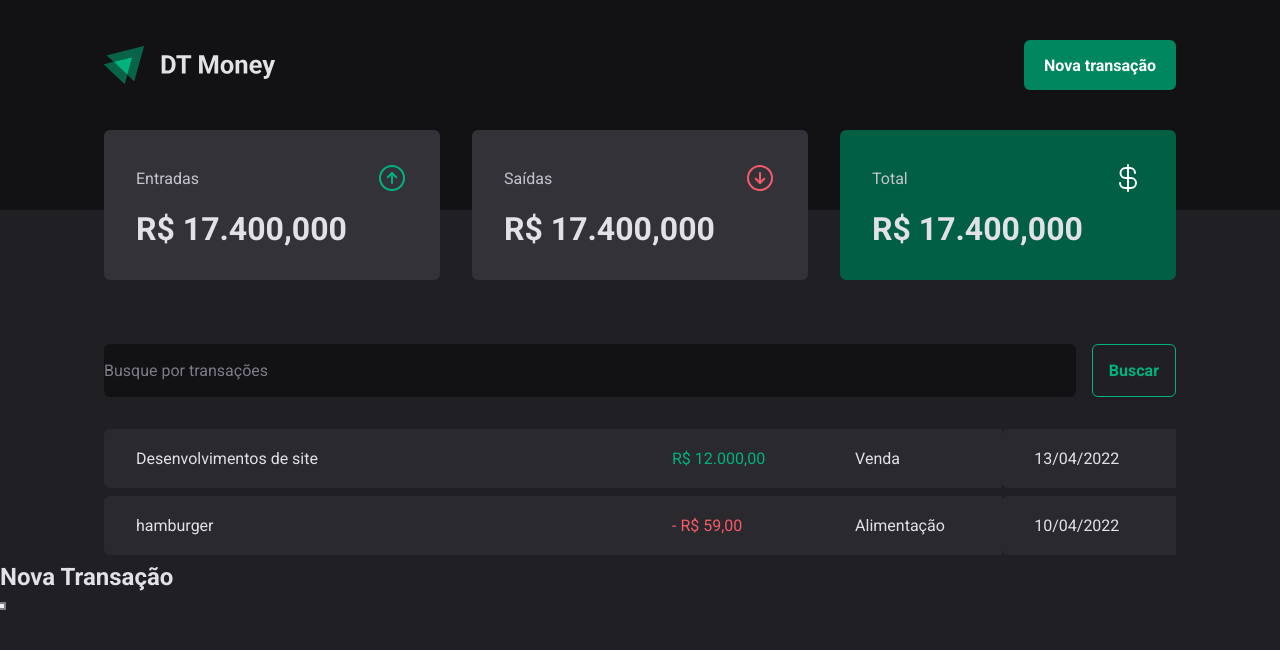
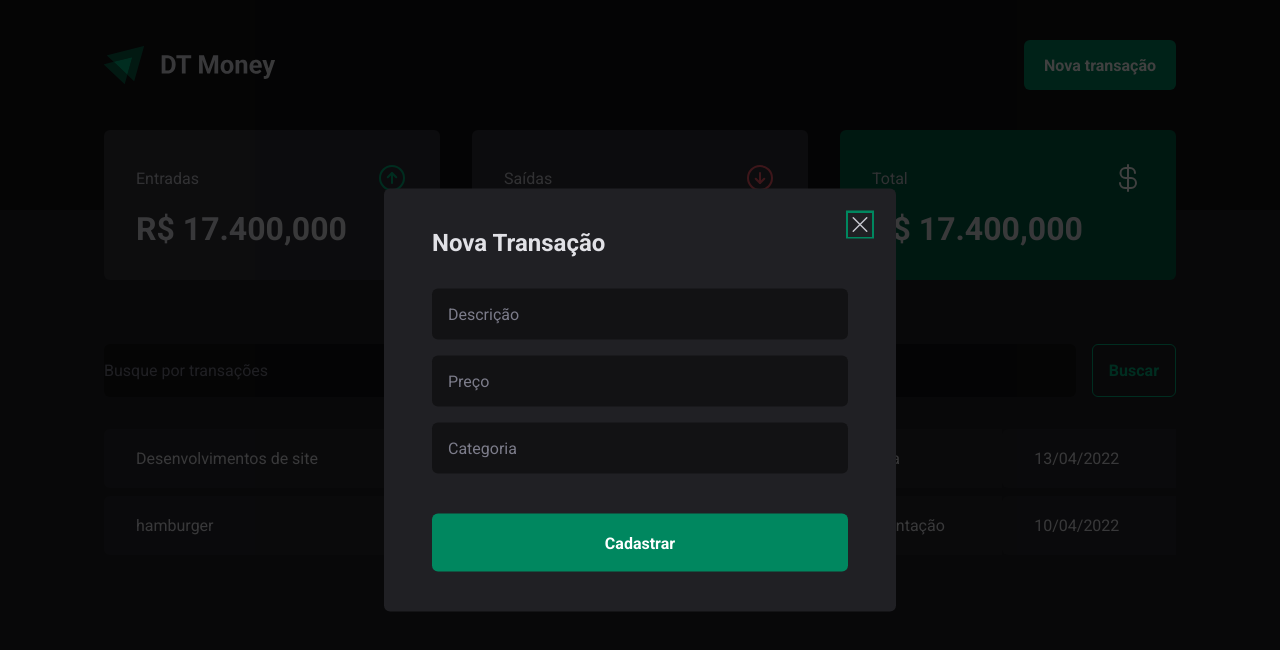
Before and after one commit to viniciusferreira7/dt-money, a React (Vite) app: page / in a window 1280 px wide. Both pictures are taken after a click on the button "Nova transação". Shown: the top 650 px of the page. Built offline with nearby package versions, Linux system fonts and the light colour scheme.

Commit message:
style(newtransactionmodalnewtransactionmodal): applied CSS in the modal

```diff
--- a/src/components/Header/index.tsx
+++ b/src/components/Header/index.tsx
@@ -2,6 +2,7 @@
 import * as Dialog from '@radix-ui/react-dialog'
 
 import logoImg from '../../assets/logo-dt-money.svg'
+import { NewTransactionModal } from '../NewTransactionModal'
 
 export function Header() {
   return (
@@ -12,13 +13,7 @@
           <Dialog.Trigger asChild>
             <NewTransactionsButton>Nova transação</NewTransactionsButton>
           </Dialog.Trigger>
-          <Dialog.Portal>
-            <Dialog.Overlay />
-            <Dialog.Content>
-              <Dialog.Title>Nova Transação</Dialog.Title>
-              <Dialog.Close />
-            </Dialog.Content>
-          </Dialog.Portal>
+          <NewTransactionModal />
         </Dialog.Root>
       </HeaderContent>
     </HeaderContainer>
--- /dev/null
+++ b/src/components/NewTransactionModal/index.tsx
@@ -0,0 +1,25 @@
+import * as Dialog from '@radix-ui/react-dialog'
+import { X } from 'phosphor-react'
+import { CloseButton, Content, Overlay } from './styles'
+
+export function NewTransactionModal() {
+  return (
+    <Dialog.Portal>
+      <Overlay />
+      <Content>
+        <Dialog.Title>Nova Transação</Dialog.Title>
+        <CloseButton>
+          <X size={24} />
+        </CloseButton>
+
+        <form>
+          <input type="text" placeholder="Descrição" required />
+          <input type="number" placeholder="Preço" required />
+          <input type="text" placeholder="Categoria" required />
+
+          <button type="submit">Cadastrar</button>
+        </form>
+      </Content>
+    </Dialog.Portal>
+  )
+}
--- /dev/null
+++ b/src/components/NewTransactionModal/styles.ts
@@ -0,0 +1,68 @@
+import styled from 'styled-components'
+import * as Dialog from '@radix-ui/react-dialog'
+
+export const Overlay = styled(Dialog.Overlay)`
+  position: fixed;
+  width: 100vw;
+  height: 100vh;
+  inset: 0;
+  background: rgba(0, 0, 0, 0.75);
+`
+
+export const Content = styled(Dialog.Content)`
+  min-width: 32rem;
+  border-radius: 6px;
+  padding: 2.5rem 3rem;
+  background: ${(props) => props.theme['gray-800']};
+  position: fixed;
+  top: 50%;
+  left: 50%;
+  transform: translate(-50%, -50%);
+
+  form {
+    margin-top: 2rem;
+
+    display: flex;
+    flex-direction: column;
+    gap: 1rem;
+
+    input {
+      border-radius: 6px;
+      border: 0;
+      background: ${(props) => props.theme['gray-900']};
+      color: ${(props) => props.theme['gray-300']};
+      padding: 1rem;
+
+      &::placeholder {
+        color: ${(props) => props.theme['gray-500']};
+      }
+    }
+
+    button[type='submit'] {
+      height: 58px;
+      border: 0;
+      background: ${(props) => props.theme['green-500']};
+      color: ${(props) => props.theme.white};
+      font-weight: bold;
+      padding: 0 1.25rem;
+      border-radius: 6px;
+      margin-top: 1.5rem;
+      cursor: pointer;
+
+      &:hover {
+        background-color: ${(props) => props.theme['green-700']};
+        transition: background-color, 0.2s;
+      }
+    }
+  }
+`
+export const CloseButton = styled(Dialog.Close)`
+  background: transparent;
+  border: 0;
+  position: absolute;
+  top: 1.5rem;
+  right: 1.5rem;
+  line-height: 0;
+  cursor: pointer;
+  color: ${(props) => props.theme['gray-300']};
+`
--- a/src/styles/global.ts
+++ b/src/styles/global.ts
@@ -9,7 +9,7 @@
 
 :focus{
   outline: 0;
-  box-shadow: 0 0 0 2px ${(props) => props.theme['gray-500']};
+  box-shadow: 0 0 0 2px ${(props) => props.theme['green-500']};
 }
 
 body{
```
